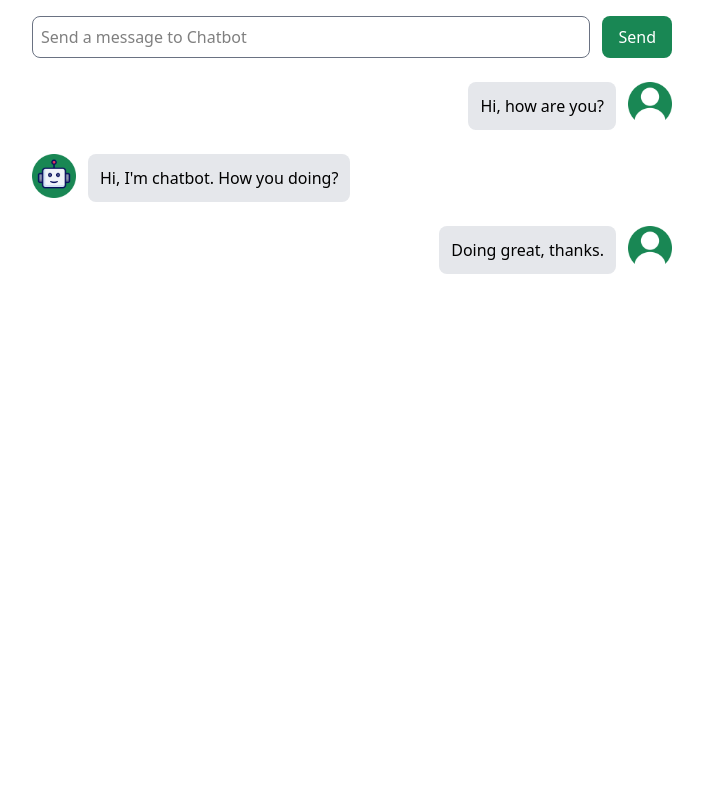
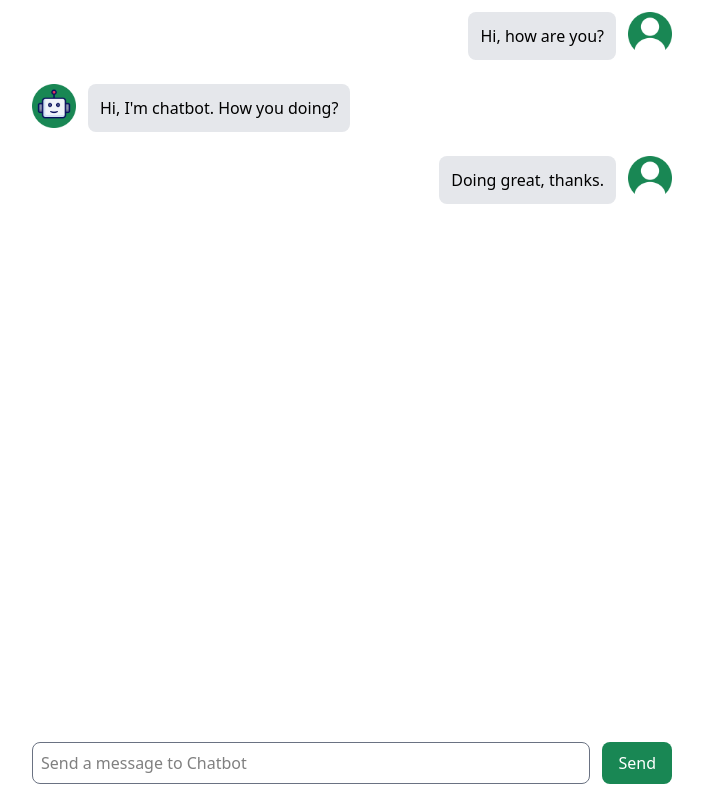
Before and after one commit to priyanshishah20/Chatbot, a React (Vite) app: page / in a window 1280 px wide. Shown: the whole page, without its empty margins (288-991 px from the left). Built offline with nearby package versions, Linux system fonts and the light colour scheme.

Commit message:
useRef hook - when we enter new msgs automatically end data should be visible

```diff
--- a/src/chatbot/ChatInput.jsx
+++ b/src/chatbot/ChatInput.jsx
@@ -3,7 +3,7 @@ import React, { useState } from 'react'
 const ChatInput = ({ saveInput, saveText, sendMsg }) => {
     return (
         <>
-            <div className='flex pb-3'>
+            <div className='container flex py-4 fixed mx-auto bg-white w-[94%] lg:w-1/2 bottom-0'>
                 <input type="text" onChange={saveInput} value={saveText} placeholder='Send a message to Chatbot' className='w-full border border-gray-500 outline-none p-2 rounded-lg' />
                 <button type='button' onClick={sendMsg} className='ml-3 bg-[#198754] text-white rounded-lg p-2 px-4 cursor-pointer'>Send</button>
             </div>
--- a/src/chatbot/ChatRender.jsx
+++ b/src/chatbot/ChatRender.jsx
@@ -1,4 +1,4 @@
-import React, { useState } from 'react'
+import React, { useState, useEffect, useRef } from 'react'
 import Chatmessage from '../Chatmessage'
 import ChatInput from './ChatInput'
 
@@ -23,12 +23,23 @@ const ChatRender = ({chatMsg, setChatMsg}) => {
         setSaveText(event.target.value)
     }
 
+    const chatMsgRef = useRef();
+
+    useEffect(() => {
+        console.log('updated');
+        console.log(chatMsgRef.current);
+        const containerElem = chatMsgRef.current;
+        if(containerElem) {
+            containerElem.scrollTop = containerElem.scrollHeight;
+        }
+    }, [chatMsg]);
+
     return (
         <>
-            <div className='container mx-auto py-4 w-[94%] lg:w-1/2'>
+            <div className='container mx-auto w-[94%] lg:w-1/2'>
                 <ChatInput saveInput={saveInput} saveText={saveText} sendMsg={sendMsg}/>
 
-                <div>
+                <div ref={chatMsgRef} style={{overflow:'auto', height:'100vh', scrollbarWidth:'none'}}>
                     {chatMsg.map((msg) => (
                      <Chatmessage key={msg.id} message={msg.message} sender={msg.sender} />
                     //<Chatmessage key={msg.id} chatMsg={chatMsg} setChatMsg={setChatMsg} sender={msg.sender} />
```
